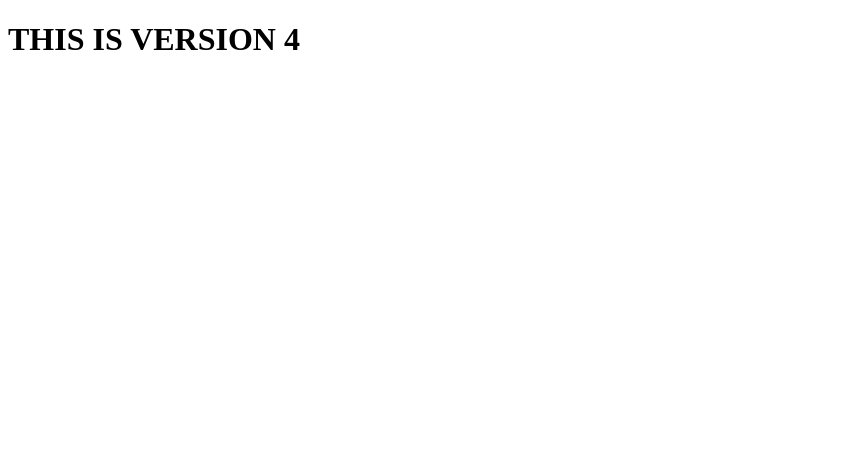
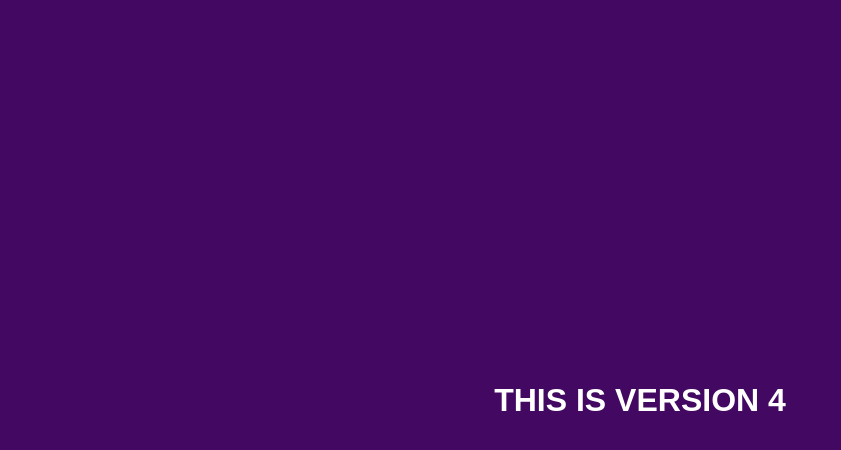
Before and after one commit to randombrother10-jpg/myrepop, a plain HTML site: page index.html in a window 1280 px wide. Shown: the whole page, without its empty margins (0-841 px from the left). Drawn offline with Linux system fonts and the light colour scheme.

Commit message:
added for design for website

```diff
--- a/index.html
+++ b/index.html
@@ -4,6 +4,7 @@
   <meta charset="UTF-8">
   <meta name="viewport" content="width=device-width, initial-scale=1.0">
   <title>Document</title>
+  <link rel="stylesheet" href="styles.css" >
 </head>
 <body>
   <h1>THIS IS VERSION 4</h1>
--- /dev/null
+++ b/styles.css
@@ -0,0 +1,15 @@
+body{
+  background-color:rgb(66, 8, 98) ;
+  font-family: Arial, Helvetica, sans-serif;
+  color: white;
+  margin: 0;
+  padding: 0;
+  display:flex;
+  justify-content: center;
+  align-items: center;
+  height: 100vh;
+}
+h1{
+  font-size: 2em;
+  text-align: center;
+}
```
